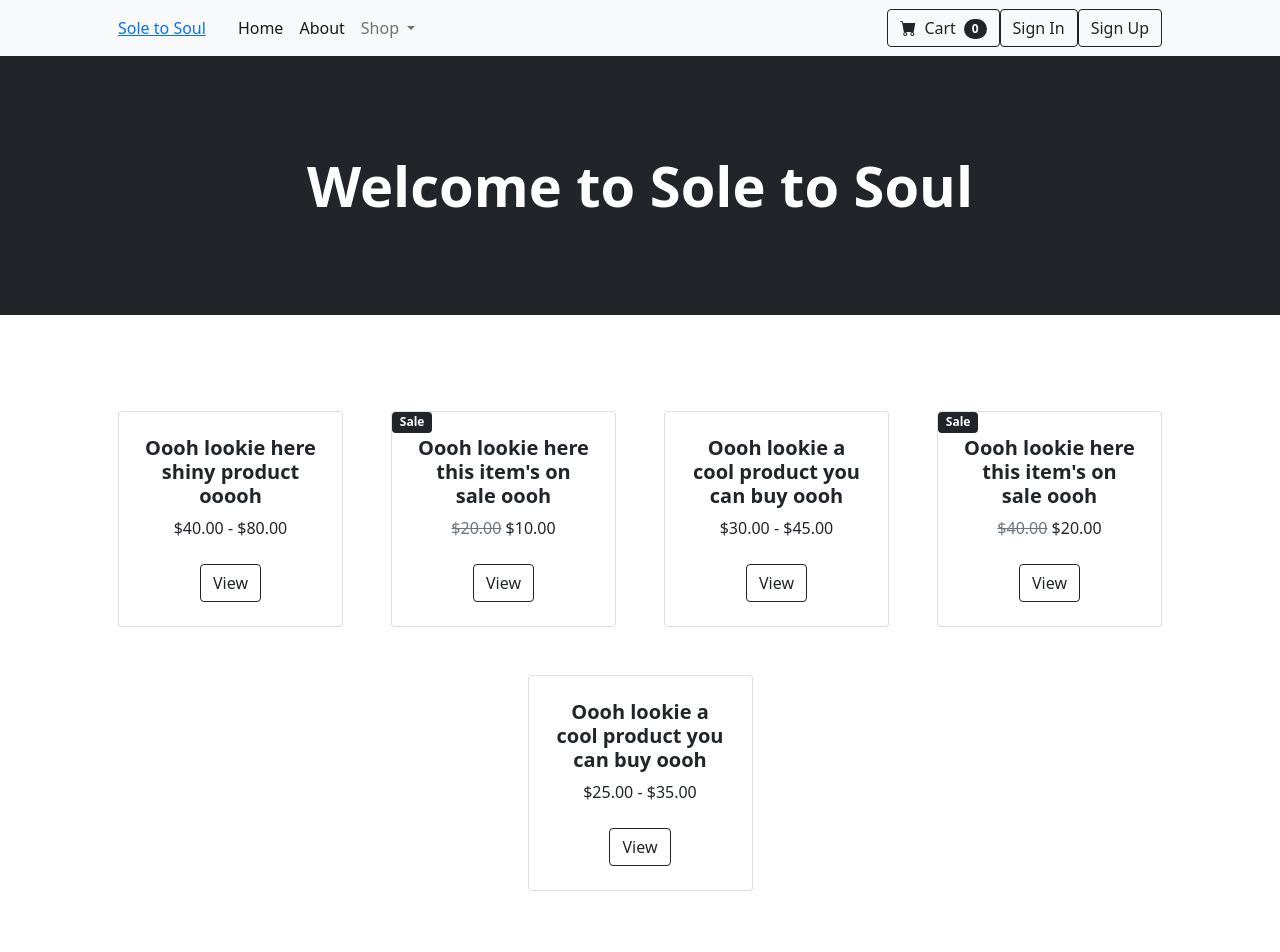
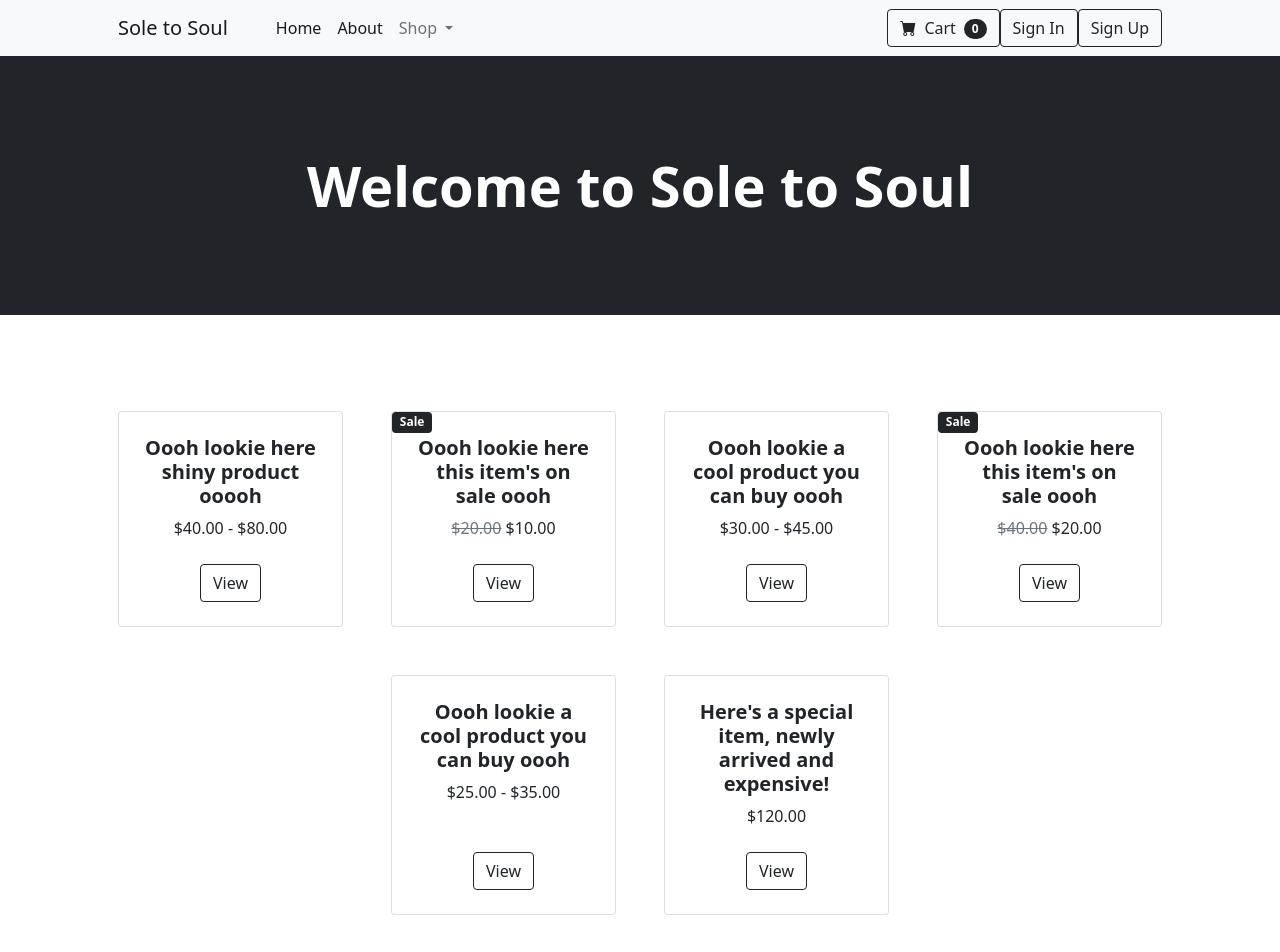
Before and after one commit to coevpen/e-commerce_shoes, a website: page public/index.html in a window 1280 px wide. Shown: the top 952 px of the page. Drawn offline with nearby package versions, Linux system fonts and the light colour scheme.

Commit message:
Update index.html
Fixed typo to fix top-left button

```diff
--- a/public/index.html
+++ b/public/index.html
@@ -17,7 +17,7 @@
     <!--Navigation Toolbar-->
     <nav class="navbar navbar-expand-lg navbar-light bg-light">
         <div class="container px-4 px-lg-5">
-            <a class=""navbar-brand" href="#!">Sole to Soul</a>
+            <a class="navbar-brand" href="#!">Sole to Soul</a>
             <button class="navbar-toggler" type="button" data-bs-toggle="collapse" data-bs-target="#navbarSupportedContent"
             aria-controls="navbarSupportedContent" aria-expanded="false" aria-label="Toggle navigation">
                 <span class="navbar-toggler-icon"></span>
@@ -193,6 +193,26 @@
                         </div>
                     </div>
                 </div>
+                <div class="col mb-5">
+                    <div class="card h-100">
+                        <!--Image-->
+                        <!--Details-->
+                        <div class="card-body p-4">
+                            <div class="text-center">
+                                <!--Name-->
+                                <h5 class="fw-bolder">Here's a special item, newly arrived and expensive!</h5>
+                                <!--Price-->
+                                $120.00
+                            </div>
+                        </div>
+                        <!--Actions-->
+                        <div class="card-footer p-4 pt-0 border-top-0 bg-transparent">
+                            <div class="text-center">
+                                <a class="btn btn-outline-dark mt-auto" href="#!">View</a>
+                            </div>
+                        </div>
+                    </div>
+                </div>
             </div>
         </div>
     </section>
```
